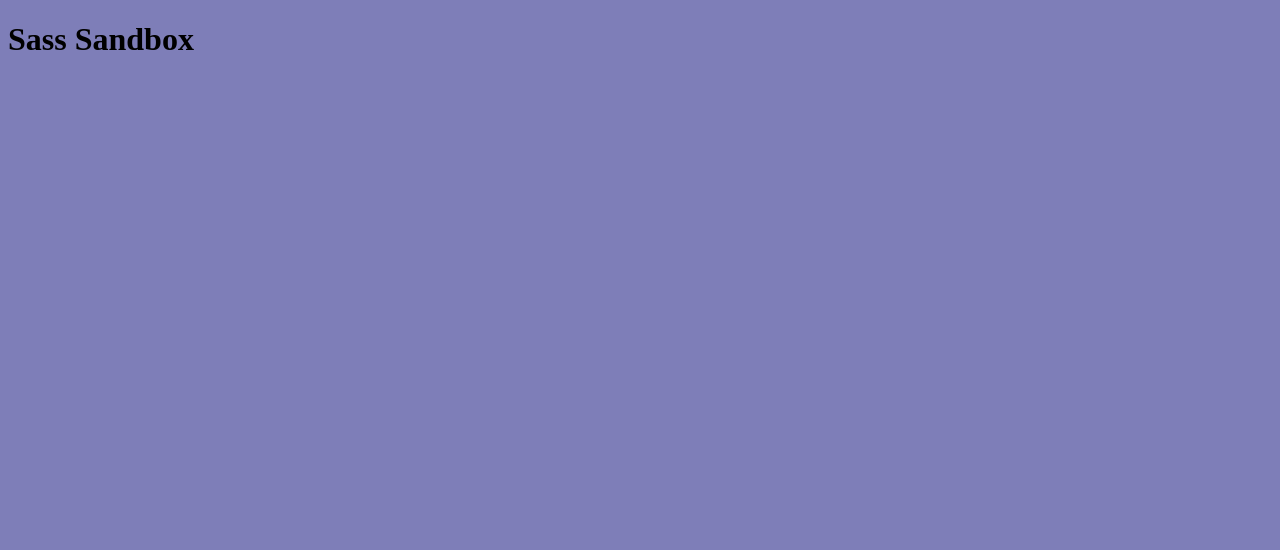
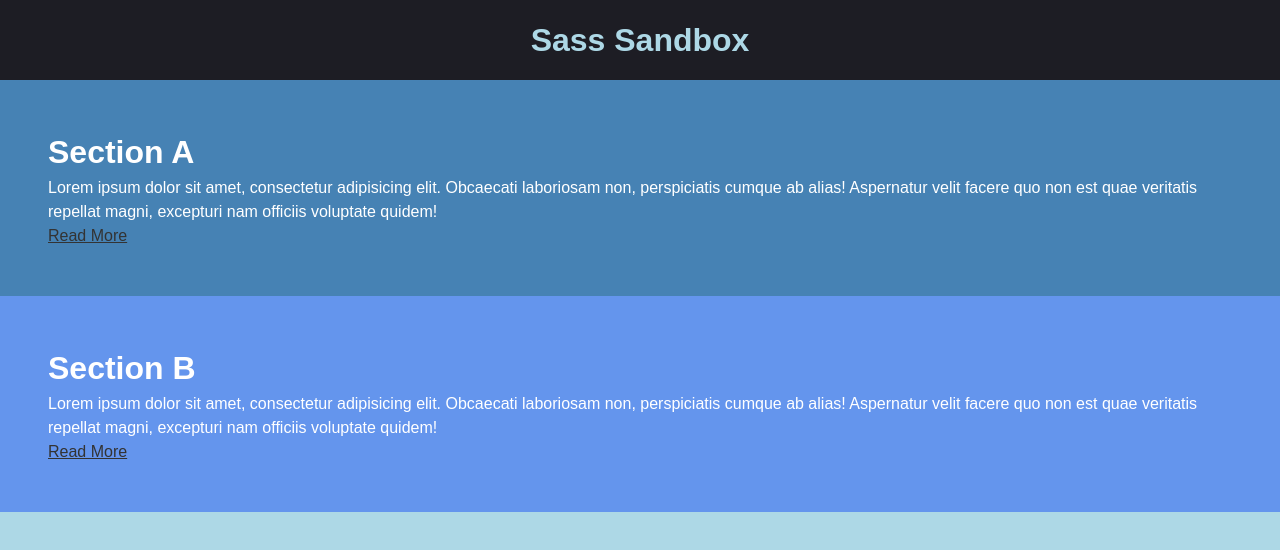
Before and after one commit to myk245/sass-sandbox, a website: page index.html in a window 1280 px wide. Drawn offline with Linux system fonts and the light colour scheme.

Commit message:
variables, partials, and nesting

```diff
--- a/index.html
+++ b/index.html
@@ -7,6 +7,18 @@
    <title>Sass Sandbox</title>
 </head>
 <body>
-   <h1>Sass Sandbox</h1>
+   <header>
+      <h1>Sass Sandbox</h1>
+   </header>
+   <section class="section section-a">
+      <h3>Section A</h3>
+      <p>Lorem ipsum dolor sit amet, consectetur adipisicing elit. Obcaecati laboriosam non, perspiciatis cumque ab alias! Aspernatur velit facere quo non est quae veritatis repellat magni, excepturi nam officiis voluptate quidem!</p>
+   <a href="#" class="btn-light">Read More</a>
+   </section>
+   <section class="section section-b">
+      <h3>Section B</h3>
+      <p>Lorem ipsum dolor sit amet, consectetur adipisicing elit. Obcaecati laboriosam non, perspiciatis cumque ab alias! Aspernatur velit facere quo non est quae veritatis repellat magni, excepturi nam officiis voluptate quidem!</p>
+   <a href="#" class="btn-dark">Read More</a>
+   </section>
 </body>
 </html>
--- /dev/null
+++ b/scss/_variables.scss
@@ -0,0 +1,5 @@
+$primary-color: steelblue;
+$secondary-color: cornflowerblue;
+$light-color: lightblue;
+$dark-color: rgb(29, 29, 36);
+$font-stack: Arial Helvetica, sans-serif;
--- a/scss/main.scss
+++ b/scss/main.scss
@@ -1,5 +1,48 @@
-$color: rgb(126, 126, 184);
+@import 'variables';
+
+* {
+   margin: 0;
+   padding: 0;
+}
 
 body {
-   background: $color;
+   background: $light-color;
+   color: $dark-color;
+   font-family: $font-stack;
+   line-height: 1.5;
 }
+
+header {
+   background: $dark-color;
+   color: $light-color;
+   padding: 1rem;
+
+   h1 {
+      text-align: center;
+   }
+}
+
+.section {
+   padding: 3rem;
+
+   h3 {
+      font-size: 2rem;
+   }
+
+   &-a {
+      background: $primary-color;
+      color: #fff;
+   }
+
+   &-b {
+      background: $secondary-color;
+      color: #fff;
+   }
+}
+
+a {
+   color: #333;
+   &:hover {
+      color: coral;
+   }
+}
```
Also changed, not shown: dist/css/main.css.
